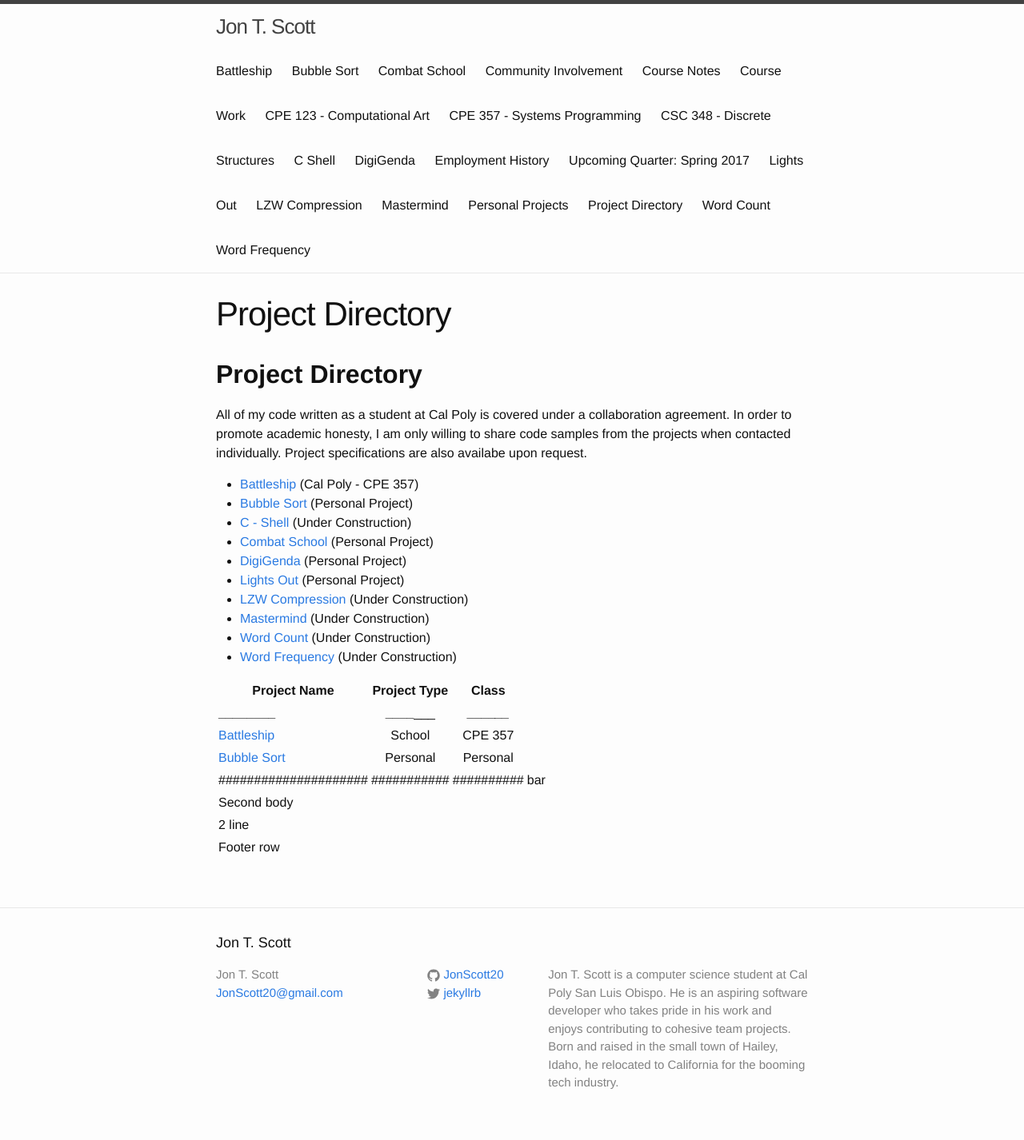
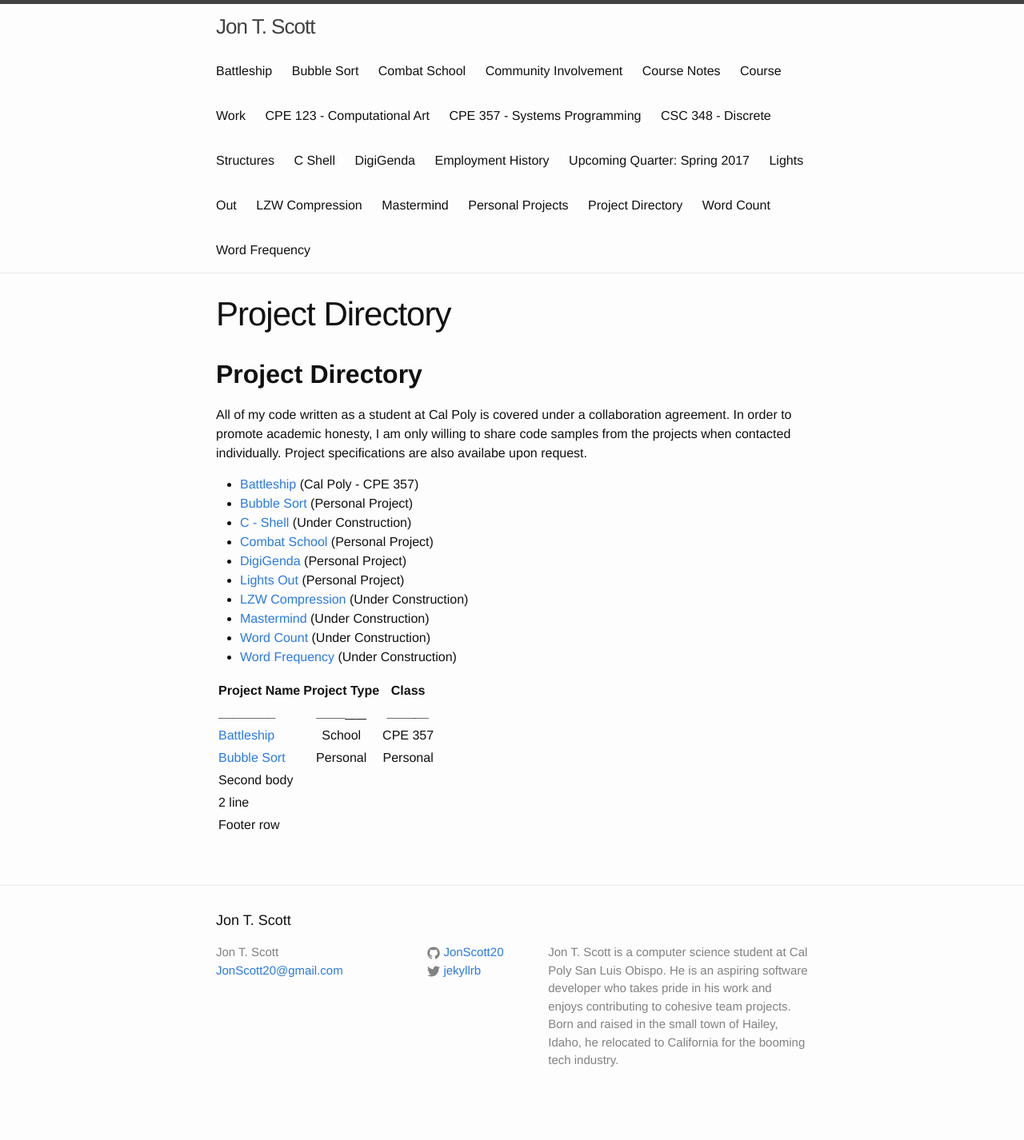
Before and after one commit to JonScott20/JonScott20.github.io, a Jekyll site: the page built from project_directory.md, in a window 1280 px wide. Shown: the whole page at 80% size. Built offline with Jekyll 4.4.1, drawn with Linux system fonts in a browser that asks for light colours; our own code applies the rules of GitHub Pages for plain Markdown files; after the commit the page ends 1398 px from its top, so only the background shows below that.

Commit message:
Update project_directory.md

```diff
--- a/project_directory.md
+++ b/project_directory.md
@@ -25,7 +25,6 @@ All of my code written as a student at Cal Poly is covered under a collaboration
 | ________________________   |  _______________        | ________________      |
 | [Battleship](https://jonscott20.github.io/battleship)  |School       |CPE 357      |
 | [Bubble Sort](https://jonscott20.github.io/bubble_sort)|Personal     |Personal     |
-| #####################     |###########        | ##########           | bar            |
 |-----------------+------------+-----------------+----------------|
 | Second body     |            |                 |                |
 | 2 line          |            |                 |                |
```
